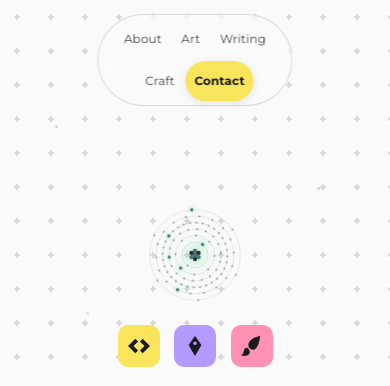
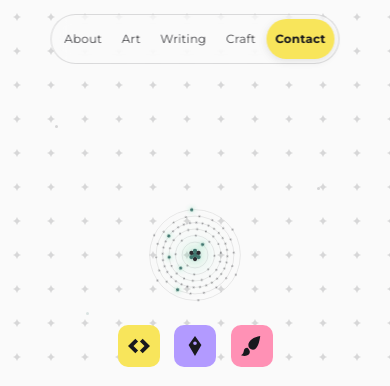
Before and after one commit to pragadeeshnehru/Portfolio-Website, an Astro site: page / in a window 390 px wide. Shown: the top 386 px of the page. Built offline with nearby package versions, Linux system fonts and the light colour scheme; Astro itself is replaced by a stand-in of ours; no server answers.

Commit message:
Adjust mobile navigation styles in global.css

```diff
--- a/src/styles/global.css
+++ b/src/styles/global.css
@@ -38,7 +38,7 @@ img { max-width: 100%; }
 }
 
 /* nav */
-.nav-pill.mobile-nav { display: none; max-width: calc(100vw - 12px); flex-wrap: wrap; justify-content: center; gap: 2px; padding: 4px; }
+.nav-pill.mobile-nav { display: none; width: max-content; max-width: calc(100vw - 12px); flex-wrap: wrap; justify-content: center; gap: 2px; padding: 4px; }
 .nav-pill.mobile-nav .nav-link { padding: .35rem .55rem; font-size: .74rem; min-height: 40px; }
 @media(max-width:899px) { .nav-pill.mobile-nav { display: flex; } }
 .nav-pill {
```
